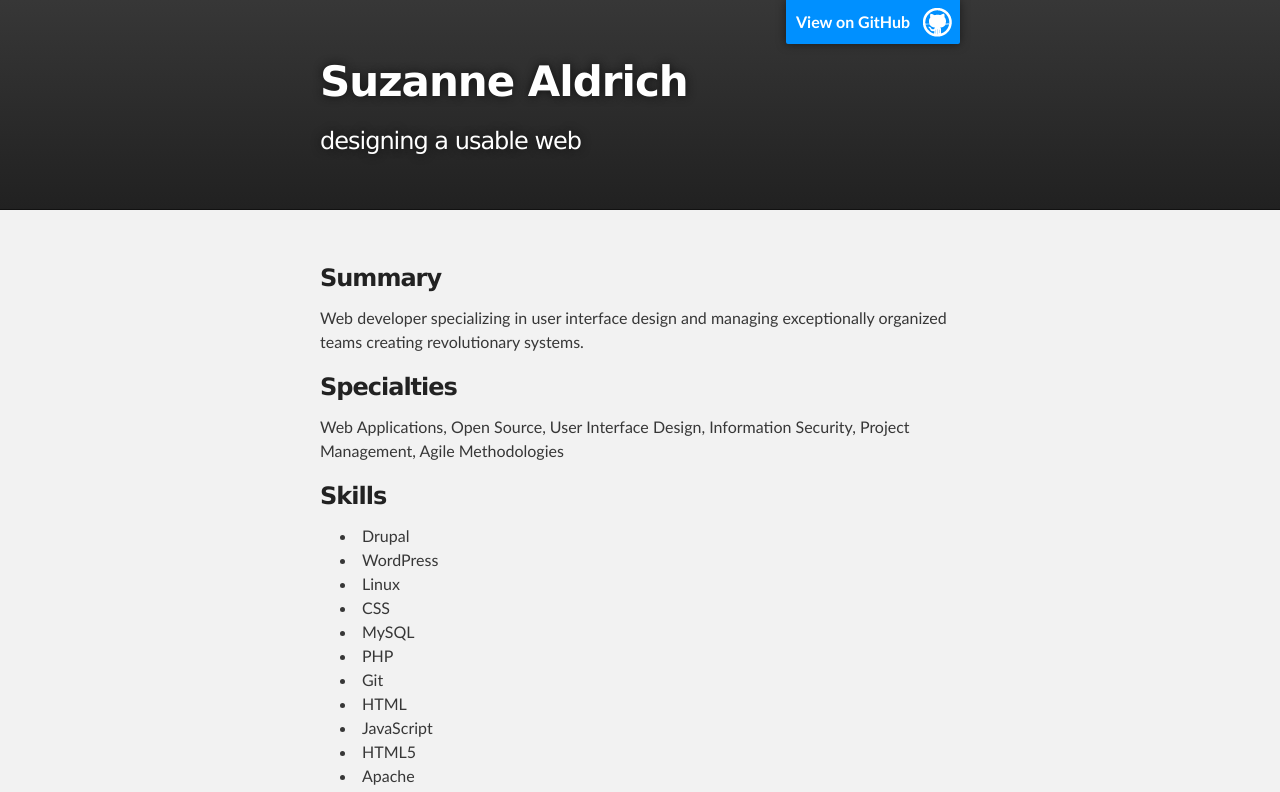
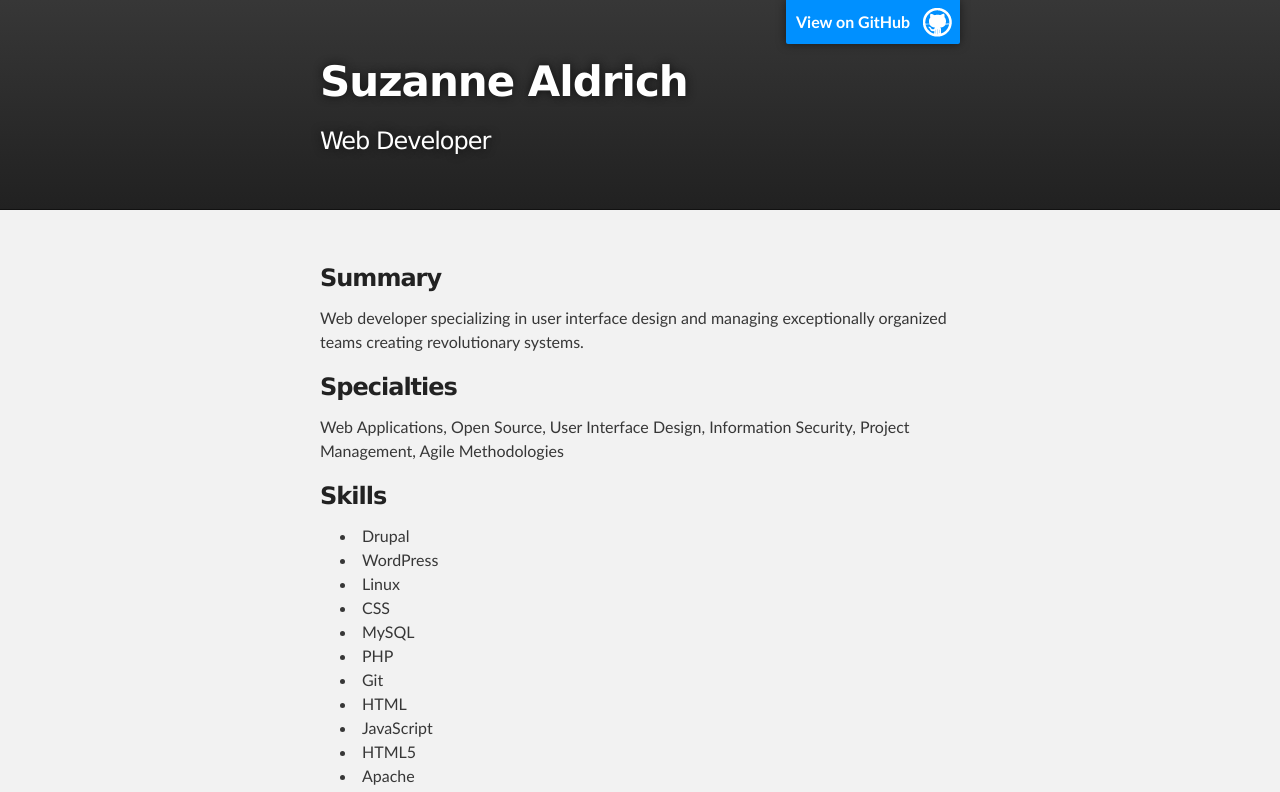
Before and after one commit to suzannealdrich/suzannealdrich.github.io, a plain HTML site: page index.html in a window 1280 px wide. Shown: the top 792 px of the page. Drawn offline with Linux system fonts and the light colour scheme.

Commit message:
Update tagline

```diff
--- a/index.html
+++ b/index.html
@@ -4,7 +4,7 @@
   <head>
     <meta charset='utf-8'>
     <meta http-equiv="X-UA-Compatible" content="chrome=1">
-    <meta name="description" content="Suzanne Aldrich : designing a usable web">
+    <meta name="description" content="Suzanne Aldrich : Web Developer">
 
     <link rel="stylesheet" type="text/css" media="screen" href="stylesheets/stylesheet.css">
 
@@ -19,7 +19,7 @@
           <a id="forkme_banner" href="https://github.com/suzannealdrich">View on GitHub</a>
 
           <h1 id="project_title">Suzanne Aldrich</h1>
-          <h2 id="project_tagline">designing a usable web</h2>
+          <h2 id="project_tagline">Web Developer</h2>
 
         </header>
     </div>
```
